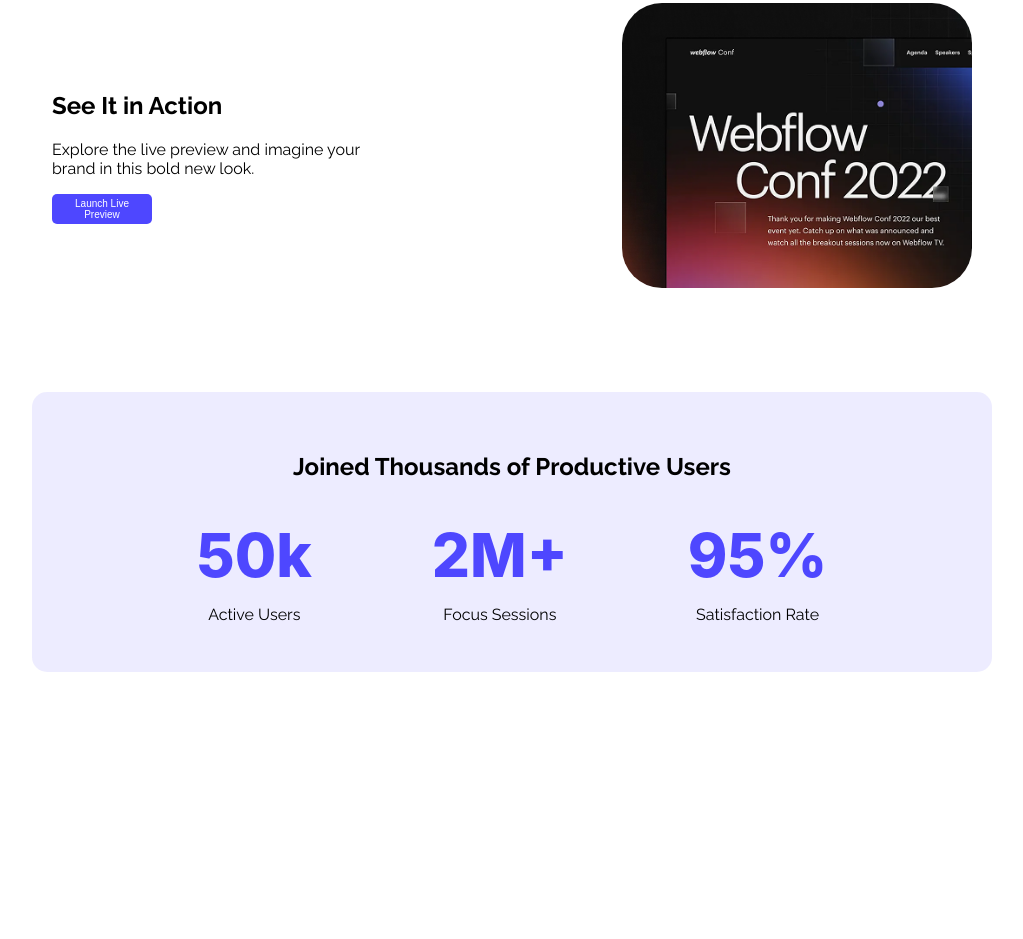
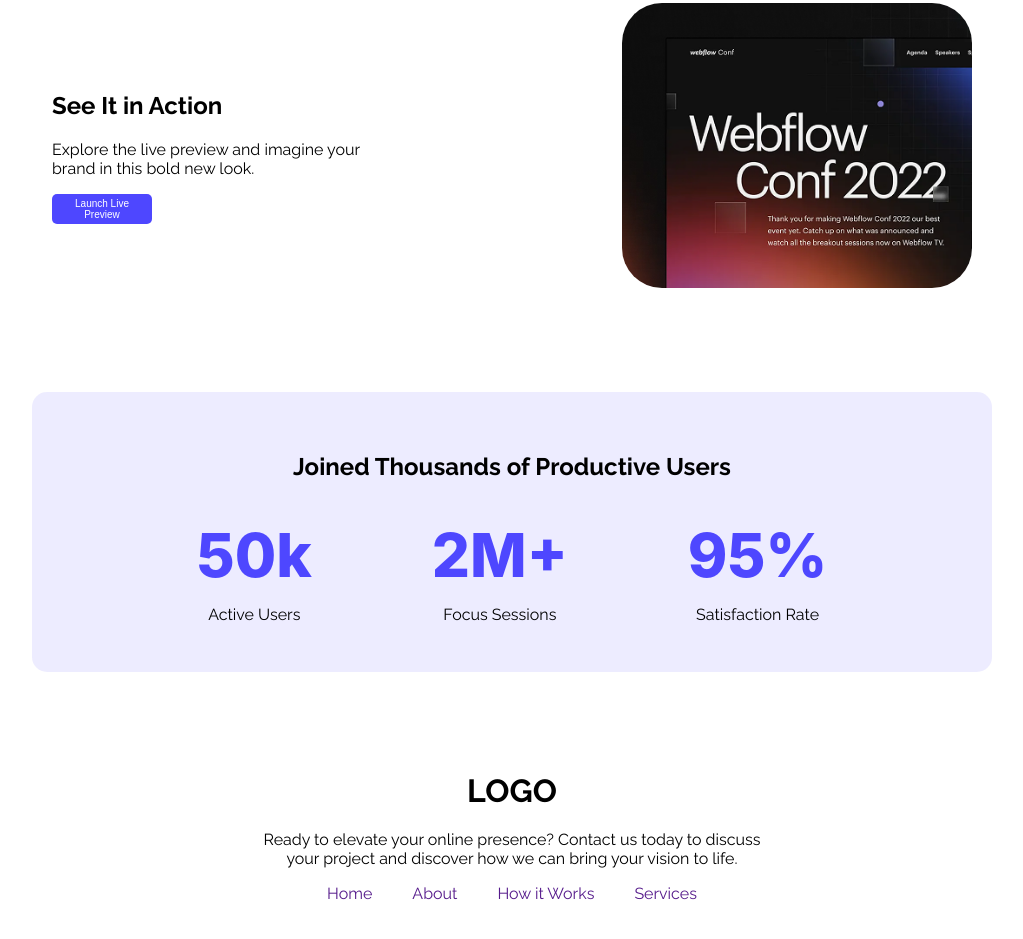
Before and after one commit to rozina143/Assignment-1-launchpad, a plain HTML site: page index.html in a window 1280 px wide. Shown: the part 597-1536 px from the top of the page, without its empty margins (128-1151 px from the left). Before the commit the page ends 1369 px from the top, so only its background shows below. Drawn offline with Linux system fonts and the light colour scheme.

Commit message:
footer section

```diff
--- a/index.html
+++ b/index.html
@@ -82,7 +82,25 @@
 
 
 
-    <footer>
+    <footer class="fotter">
+<div class="text">
+
+        <h1 class="fotter-heading">LOGO</h1>
+        <p>Ready to elevate your online presence? Contact us today to discuss your project and discover how we can bring your vision to life.</p>
+
+
+
+<div class="link">
+
+<li><a href="">Home</a></li>
+<li><a href="">About</a></li>
+<li><a href="">How it Works</a></li>
+<li><a href="">Services</a></li>
+
+</div>
+
+
+</div>
 
     </footer>
 </body>
--- a/styles/style.css
+++ b/styles/style.css
@@ -44,7 +44,8 @@ nav h1 {
 .btn:hover{
     background-color:burlywood;
     color: black;
-
+    transform: scale(1.2);
+    transition: 2s;
 
 }
 .heading-banner{
@@ -109,3 +110,55 @@ width: 880px;
     font-family: "inter";
      color: #4E47FF;
 }
+
+
+
+
+
+
+
+
+
+
+
+
+
+
+
+
+
+
+
+
+
+
+
+
+
+
+
+/* footer */
+.footer{
+    background-color: rgba(255, 255, 255, 1);
+
+
+}
+
+.text{
+text-align: center;
+    width: 500px;
+    margin:100px auto;
+}
+
+.link{
+    list-style: none;
+    display: flex;
+    justify-content: center;
+    gap: 40px;
+
+}
+
+.link li a{
+    text-decoration: none;
+
+}
```
